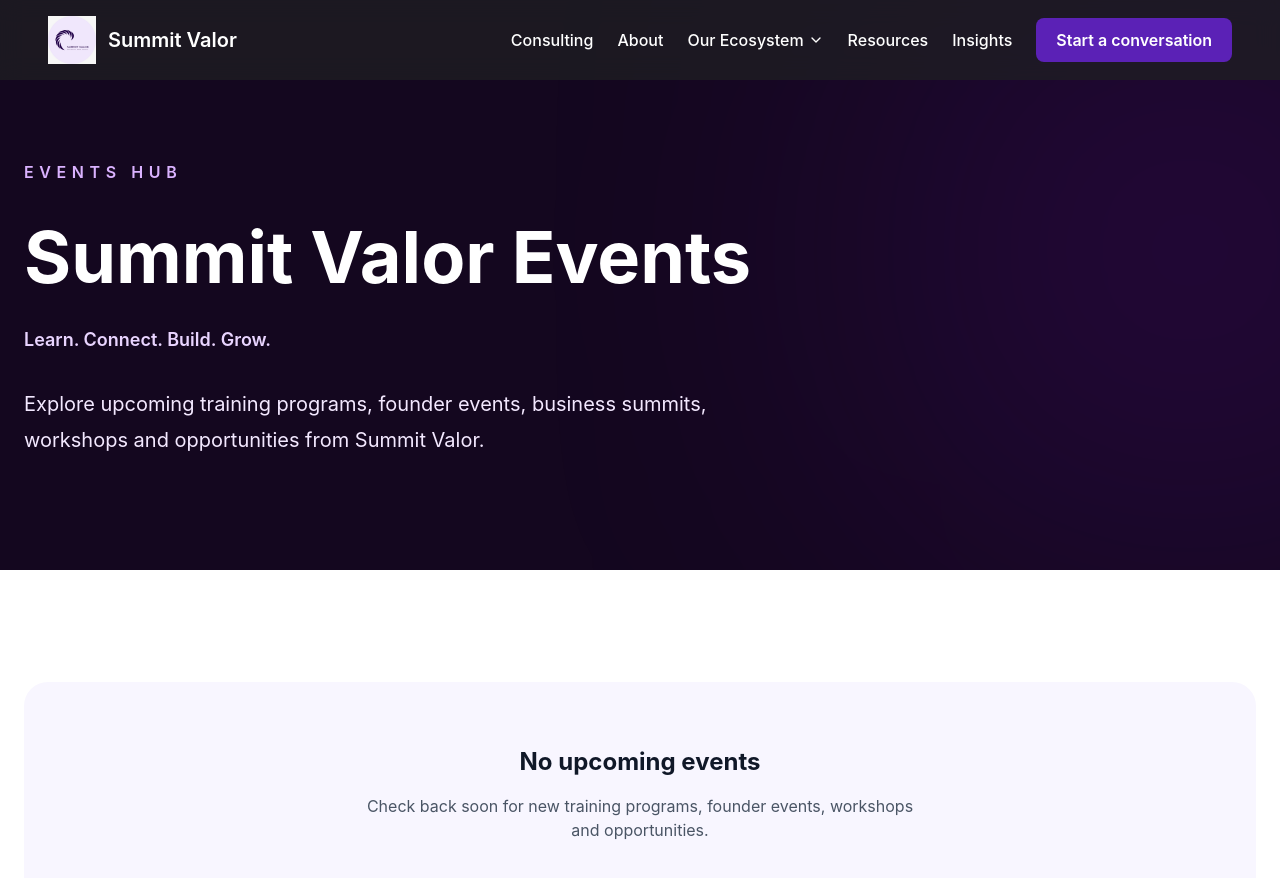
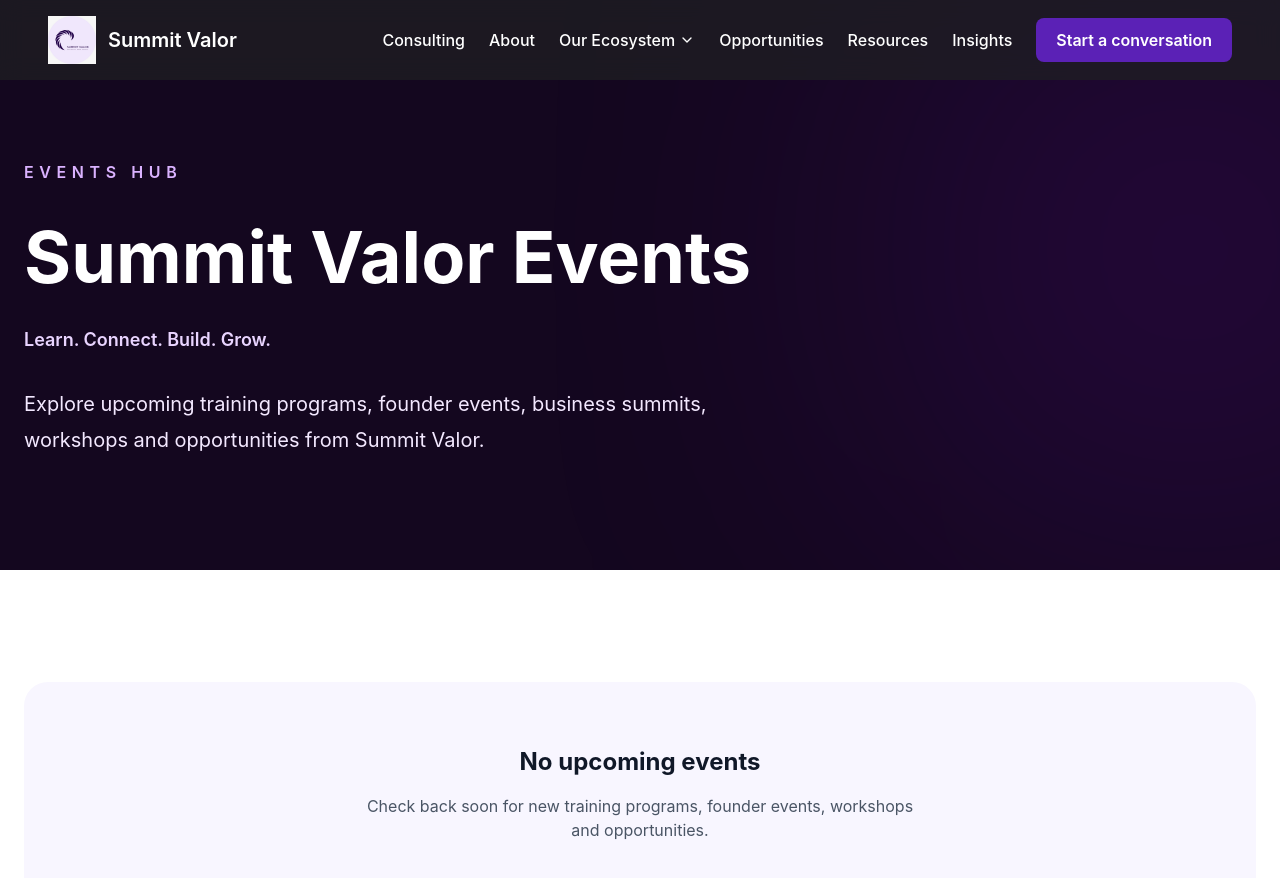
Before and after one commit to oluwafunmilayo-coder/summit-valor-vscode-website, a React (Vite) app: page /events in a window 1280 px wide. Shown: the top 878 px of the page. Built offline with nearby package versions, Linux system fonts and the light colour scheme.

Commit message:
Surface opportunities in desktop navigation
Co-authored-by: Copilot <223556219+Copilot@users.noreply.github.com>

```diff
--- a/src/components/Navbar.jsx
+++ b/src/components/Navbar.jsx
@@ -86,14 +86,15 @@ export default function Navbar() {
                 >
                   Summit Valor Academy
                 </Link>
-                <Link
-                  to="/opportunities"
-                  className="block rounded-lg px-4 py-3 font-medium text-gray-800 hover:bg-[#F5F5F7] hover:text-[#5B21B6]"
-                >
-                  Business Opportunities
-                </Link>
               </div>
             </details>
+
+            <Link
+              to="/opportunities"
+              className={`font-medium transition ${linkClass}`}
+            >
+              Opportunities
+            </Link>
 
             {primaryLinks.slice(2).map(([label, to]) => (
               <Link key={label} to={to} className={`font-medium transition ${linkClass}`}>
```
